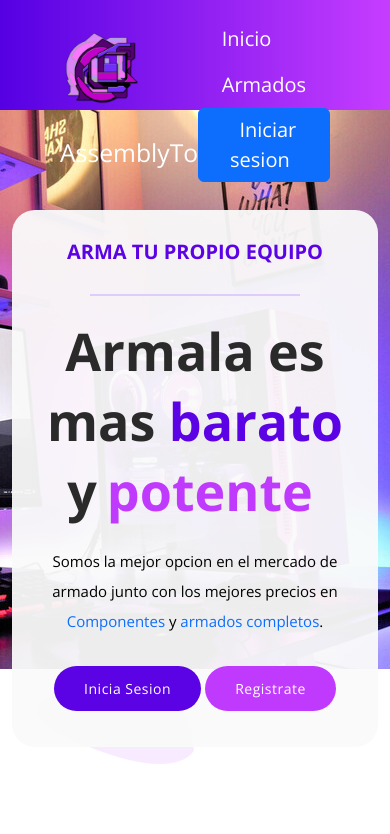
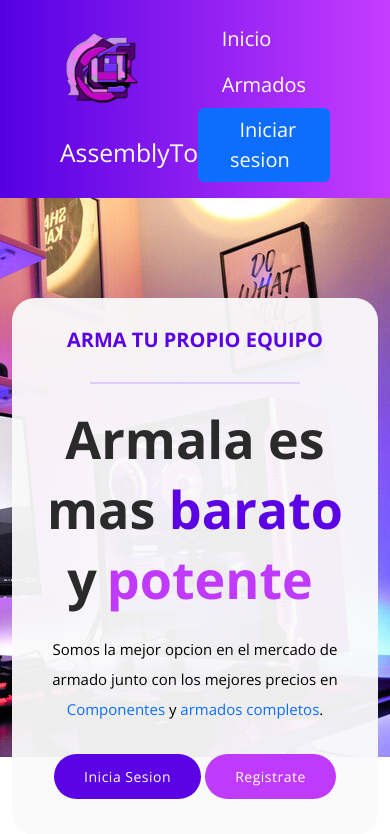
Before and after one commit to UMRGRS/improved-octo-waffle, a PHP site: page /index.php in a window 390 px wide. Shown: the top 834 px of the page. Run offline with PHP 8.4, Linux system fonts and the light colour scheme.

Commit message:
Header responsive features restored

```diff
--- a/header.html
+++ b/header.html
@@ -1,5 +1,4 @@
-<header class='header-area'>
-  <div class='container-fluid'>
+<header class="container-fluid" style="background: rgb(85, 0, 227); background: linear-gradient(90deg, rgba(85, 0, 227, 1) 0%, rgba(198, 61, 255, 1) 100%);">
     <div class="row">
       <div class='d-flex col-6'>
         <ul class='navbar mx-5 my-2'>
@@ -17,5 +16,4 @@
         </div>
       </div>
     </div>
-  </div>
 </header>
--- a/perfil.php
+++ b/perfil.php
@@ -11,7 +11,7 @@
 </head>
 
 <body style="background-color: #eee;">
-  <?php include("header.html"); ?>
+<?php include("header.html"); ?>
   <div class="container py-5">
     <div class="row">
       <!-- Este es el recuadro de la foto del usuario-->
```
